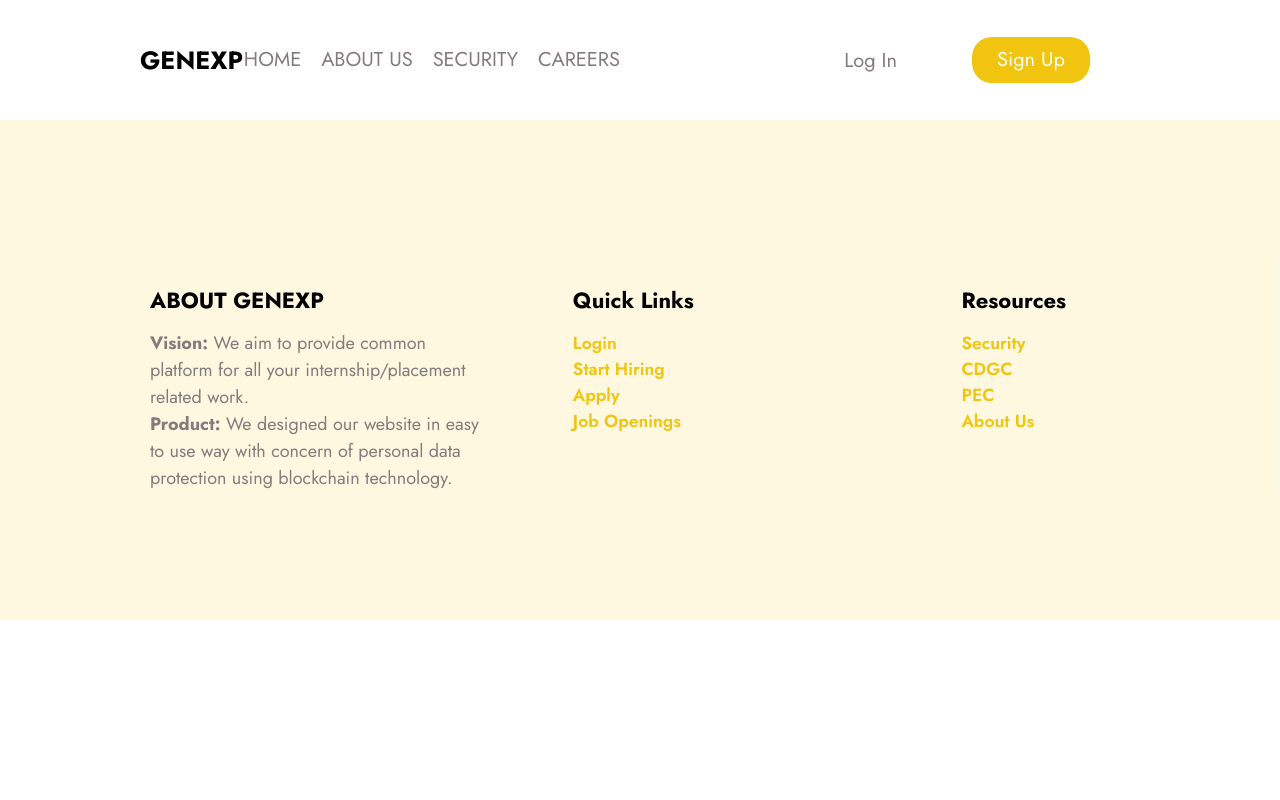
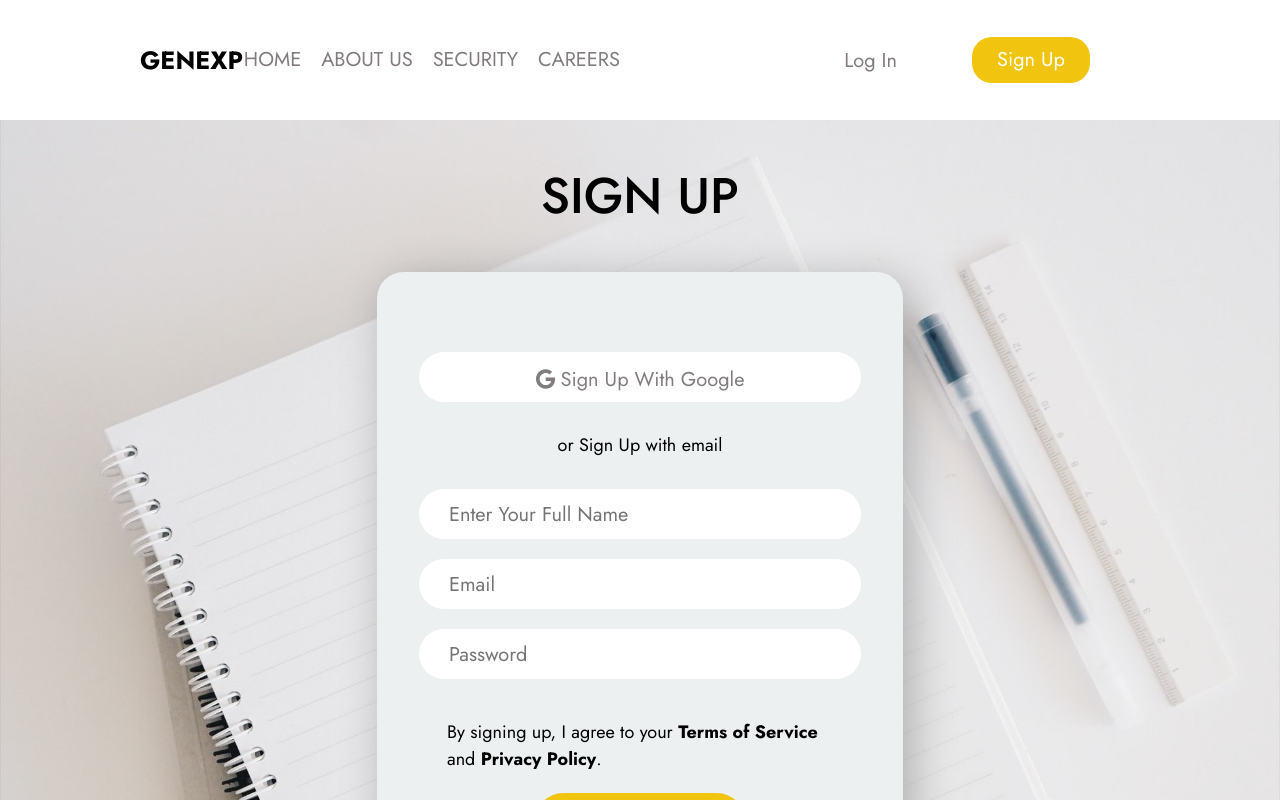
Before and after one commit to ktarun1419/genexp, a React (Create React App) app: page /signup in a window 1280 px wide. Shown: the top 800 px of the page. Built offline with nearby package versions, Linux system fonts and the light colour scheme.

Commit message:
Routed the Sign Up page from App.js

```diff
--- a/src/App.js
+++ b/src/App.js
@@ -3,6 +3,7 @@ import Navbar from './components/Navbar';
 import Home from './components/Home';
 import Footer from './components/Footer';
 import Security from './components/Security';
+import SignUp from './components/SignUp';
 
 
 import {
@@ -20,6 +21,7 @@ function App() {
         <Routes>
           <Route exact path="/" element={<Home />} />
           <Route exact path="/security" element={<Security />} />
+          <Route exact path="/signup" element={<SignUp />} />
         </Routes>
         <Footer/>
       </Router>
```
